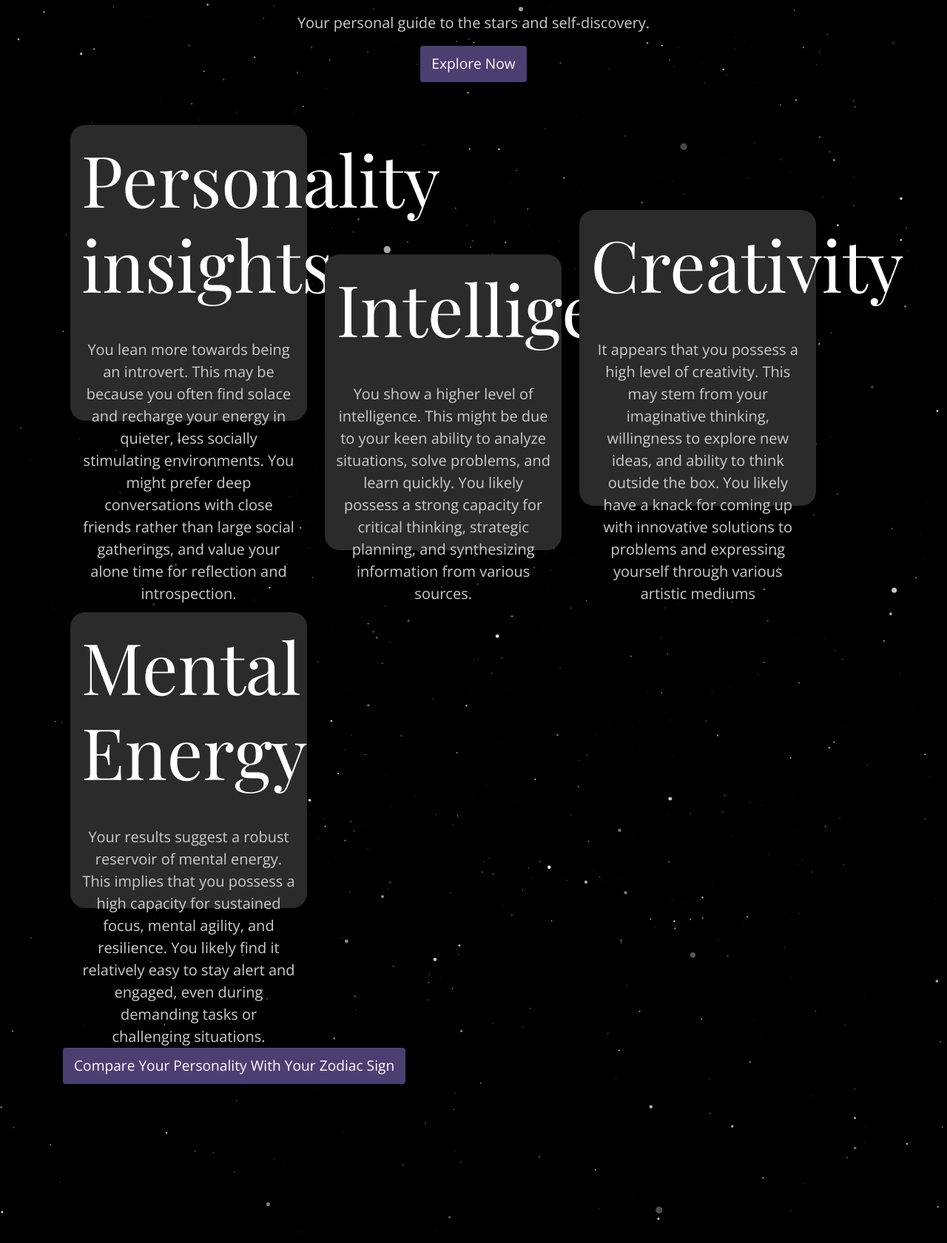
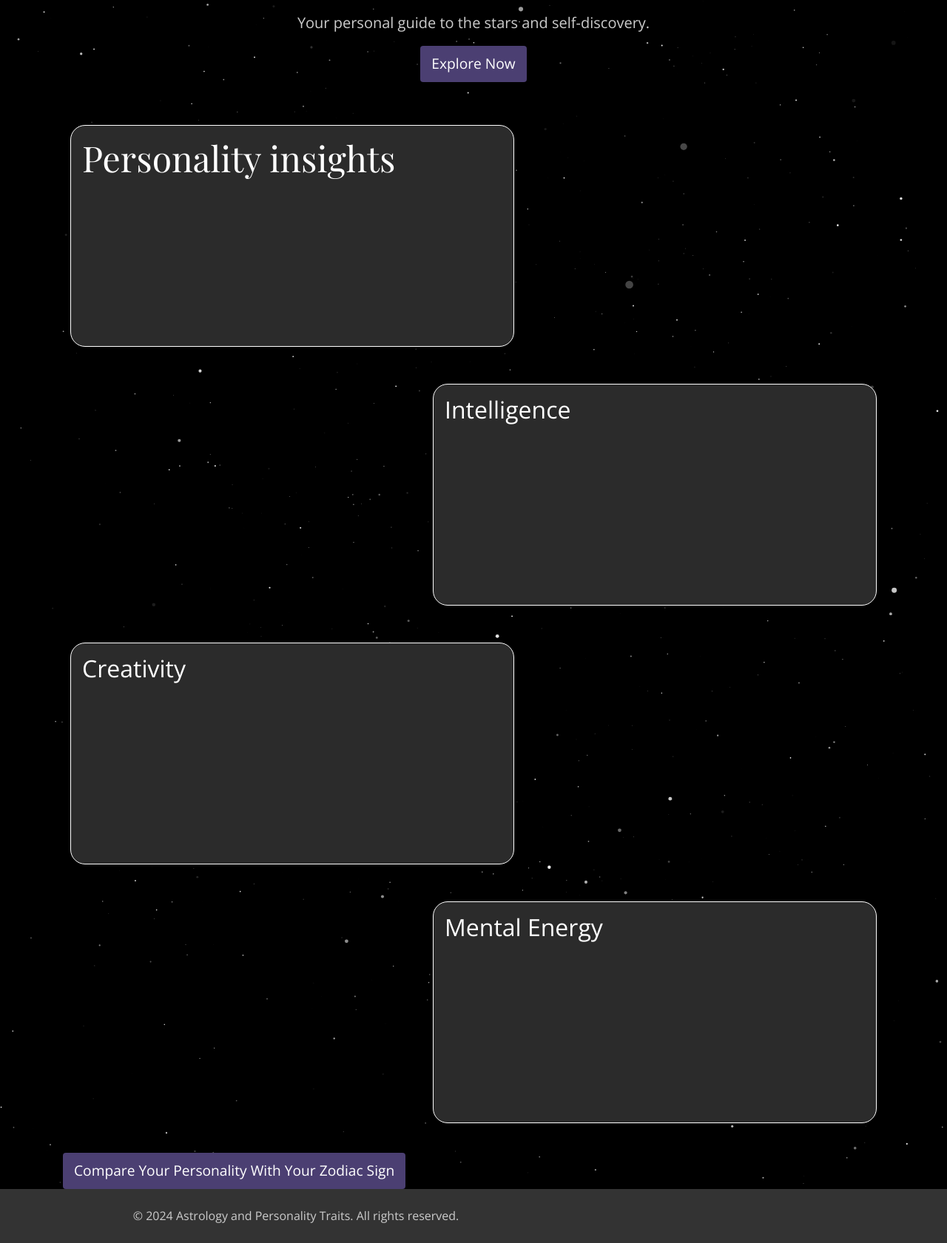
Before and after one commit to Nimeesh-Patel/Estrolity, a PHP site: page / in a window 1280 px wide. Shown: the part 284-1965 px from the top of the page at 74% size. Run offline with PHP 8.4, Linux system fonts and the light colour scheme.

Commit message:
cards chagned on the index page.

```diff
--- a/index.html
+++ b/index.html
@@ -37,33 +37,34 @@
 
     <main class="container">
         <section id="home" class="welcome-section text-center py-5">
-            <h1>Welcome to Estrolity</h1>
-            <p>Your personal guide to the stars and self-discovery.</p>
+            <h1 style="font-family: 'Playfair Display', serif; font-size: 6rem; color: #fff; margin-bottom: 20px;">Welcome to Estrolity</h1>
+            <p style="font-size: 1.25rem; color: #ccc; max-width: 800px; margin: 0 auto; margin-bottom: 15px;">Your personal guide to the stars and self-discovery.</p>
             <a href="date-selector.html" class="btn btn-primary">Explore Now</a>
         </section>
-
+        <div class = "cards-wrapper">
         <div class="cards-container">
             <h1>Personality insights</h1>
             <br>
-            <p>You lean more towards being an introvert. This may be because you often find solace and recharge your energy in quieter, less socially stimulating environments. You might prefer deep conversations with close friends rather than large social gatherings, and value your alone time for reflection and introspection. </p>
+            <p> </p>
         </div>
         <div class="cards-container">
-             <h1>Intelligence</h1>
+             <h2>Intelligence</h2>
              <br>
-             <p>You show a higher level of intelligence. This might be due to your keen ability to analyze situations, solve problems, and learn quickly. You likely possess a strong capacity for critical thinking, strategic planning, and synthesizing information from various sources. </p>
+             <p></p>
         </div>
         <div class="cards-container">
-             <h1>Creativity</h1>
+             <h2>Creativity</h2>
              <br>
-             <p> It appears that you possess a high level of creativity. This may stem from your imaginative thinking, willingness to explore new ideas, and ability to think outside the box. You likely have a knack for coming up with innovative solutions to problems and expressing yourself through various artistic mediums</p>
+             <p> </p>
         </div>
         <div class="cards-container">
-             <h1>Mental Energy</h1>
+             <h2>Mental Energy</h2>
              <br>
-             <p>Your results suggest a robust reservoir of mental energy. This implies that you possess a high capacity for sustained focus, mental agility, and resilience. You likely find it relatively easy to stay alert and engaged, even during demanding tasks or challenging situations. </p>
+             <p> </p>
         </div>
         <div class="next">
              <a href="compare.html" class="btn">Compare Your Personality With Your Zodiac Sign </a>
+        </div>
         </div>
         <!-- <section id="demo" class="text-center py-5">
             <h1>See Estolity in Action</h1>
@@ -83,9 +84,9 @@
         </section> -->
     </main>
 
-    <!-- <footer class="text-center py-4">
+    <footer class="text-center py-4">
         <p>&copy; 2024 Astrology and Personality Traits. All rights reserved.</p>
-    </footer> -->
+    </footer>
 
     <script src="js/script.js"></script>
 </body>
--- a/styles.css
+++ b/styles.css
@@ -112,11 +112,11 @@ section {
     color: #fff; /* Adjust text color for better contrast against the dark background */
 }
 
-.cards-container{
+/* .cards-container{
 
     display: inline-block;
-    width: 320px;
-    height:400px;
+    width: 600px;
+    height: 300px;
     border-radius: 20px;
     line-height: 1.5;
     border: 10px;
@@ -152,8 +152,8 @@ section {
     text-align: center;
 }
 .cards-btn:hover {
-   background-color: #3a2d56; /* Darker purple on hover */
-   transform: translateY(-2px); /* Slight lift effect */
+   background-color: #3a2d56;
+   transform: translateY(-2px);
 }
 
 .cards-heading{
@@ -165,18 +165,53 @@ section {
     padding-top: 30px;
     padding-bottom: 10px;
     margin-bottom: 40px;
+} */
+
+.cards-wrapper {
+    display: flex;
+    flex-direction: column;
+    align-items: flex-start; /* Default alignment */
 }
+
+.cards-container {
+    display: inline-flex;
+    width: 600px;
+    height: 300px;
+    border-radius: 20px;
+    line-height: 1.5;
+    border: 1px solid white; /* Updated */
+    color: white;
+    text-align: center;
+    background-color: rgb(43, 43, 43);
+    padding: 15px;
+    margin: 10px;
+    margin-bottom: 40px;
+}
+
+.cards-container:nth-child(odd) {
+    align-self: flex-start; /* Align odd cards to the left */
+}
+
+.cards-container:nth-child(even) {
+    align-self: flex-end; /* Align even cards to the right */
+}
+
+.cards-container:hover {
+    background-color: #38314f;
+}
+
+
 
 /* Typography */
 h1 {
     font-family: 'Playfair Display', serif;
-    font-size: 6rem;
+    font-size: 3rem;
     color: #fff; /* White color for headings for contrast */
     margin-bottom: 20px;
 }
 
 p {
-    font-size: 1.25rem;
+    font-size: 1rem;
     color: #ccc; /* Lighter text color for paragraphs for readability */
     max-width: 800px;
     margin: 0 auto; /* Center text blocks */
```
Lines whose indentation alone changed are shown as unchanged.
